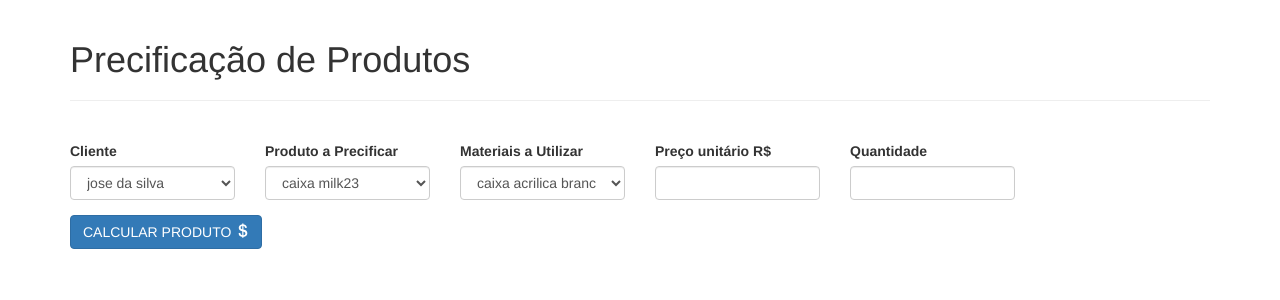
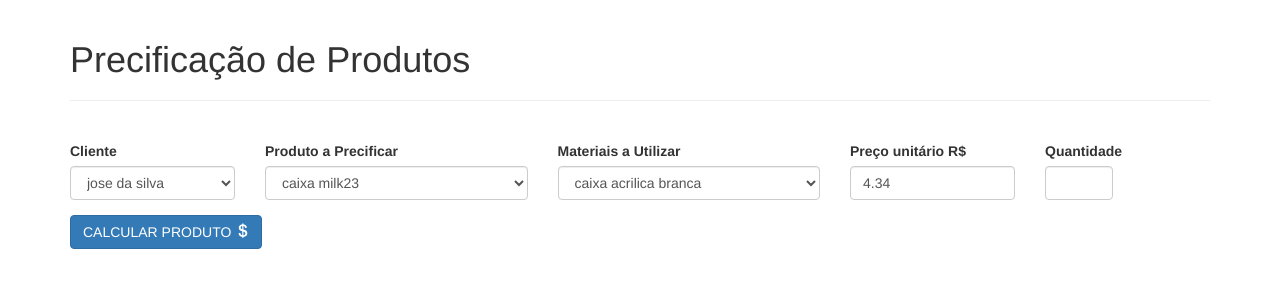
Before and after one commit to j-renan/silhouetteOr-a, a PHP site: page /projeto-silhouette-orca/precificacao.php in a window 1280 px wide. Shown: the part 52-352 px from the top of the page. Run offline with PHP 8.4, Linux system fonts and the light colour scheme; data comes from the database, SQL or seed files in the repository.

Commit message:
setando valor do material dinamicamente

```diff
--- a/controller/buscarDadosPrecificacao.php
+++ b/controller/buscarDadosPrecificacao.php
@@ -58,6 +58,7 @@ function buscarMateriais($bd) {
 $listaProdutos = buscarProdutos($bd);
 $listaClientes = buscarClientes($bd);
 $listaMateriais = buscarMateriais($bd);
+$listaMateriaisJS = json_encode($listaMateriais);
 $bd->close();
 
 
--- a/views/precificacao.php
+++ b/views/precificacao.php
@@ -39,7 +39,7 @@ include "../controller/buscarDadosPrecificacao.php";
                 </div>
             </div>
 
-            <div class="col-md-2">
+            <div class="col-md-3">
                 <div class="form-group">
                     <label>Produto a Precificar</label>
                     <select class="form-control">
@@ -53,14 +53,15 @@ include "../controller/buscarDadosPrecificacao.php";
                 </div>
             </div>
 
-            <div class="col-md-2">
+            <div class="col-md-3">
                 <div class="form-group">
                     <label>Materiais a Utilizar</label>
-                    <select class="form-control">
+                    <select class="form-control" id="selectMaterial" onchange="setarPreco()">
                         <?php
                         for ($i = 0; $i < count($listaMateriais); $i++) {
                             $linha = $listaMateriais[$i];
-                            echo '<option value="' . $linha["id"] . '">' . $linha["material"] . '</option>';
+                            $idComposto = $linha["id"] . "|" . $linha["preco"];
+                            echo '<option value="' . $idComposto . '">' . $linha["material"] . '</option>';
                         }
                         ?>
 
@@ -71,12 +72,12 @@ include "../controller/buscarDadosPrecificacao.php";
             <div class="col-md-2">
                 <div class="form-group">
                     <label>Preço unitário R$</label>
-                    <input type="text" class="form-control" name="id"/>
+                    <input type="text" class="form-control" name="preco" id="preco" />
                 </div>
             </div>
 
 
-            <div class="col-md-2">
+            <div class="col-md-1">
                 <div class="form-group">
                     <label>Quantidade</label>
                     <input type="number" class="form-control" name="id"/>
@@ -98,15 +99,17 @@ include "../controller/buscarDadosPrecificacao.php";
     <!--incluindo arquivos necessarios para a biblioteca-->
     <script src="../assets/js/jquery.min.js"></script>
     <script src="../assets/js/bootstrap.min.js"></script>
-    <script src="../assets/js/jquery.mask.js"></script>
 
     <script>
-        $(document).ready(aplicarMascaras);
+        const listaMateriais = <?php echo $listaMateriaisJS ?>;
+        const precoInput = document.getElementById("preco");
+        precoInput.value = listaMateriais[0].preco
 
-        function aplicarMascaras() {
-            $('.cpf').mask('000.000.000-00');
+        function setarPreco() {
+            const selectMaterial = document.getElementById("selectMaterial");
+            const precoSeparado = selectMaterial.value.split("|")[1];
+            precoInput.value = precoSeparado
         }
-
     </script>
 </body>
 </html>
```
